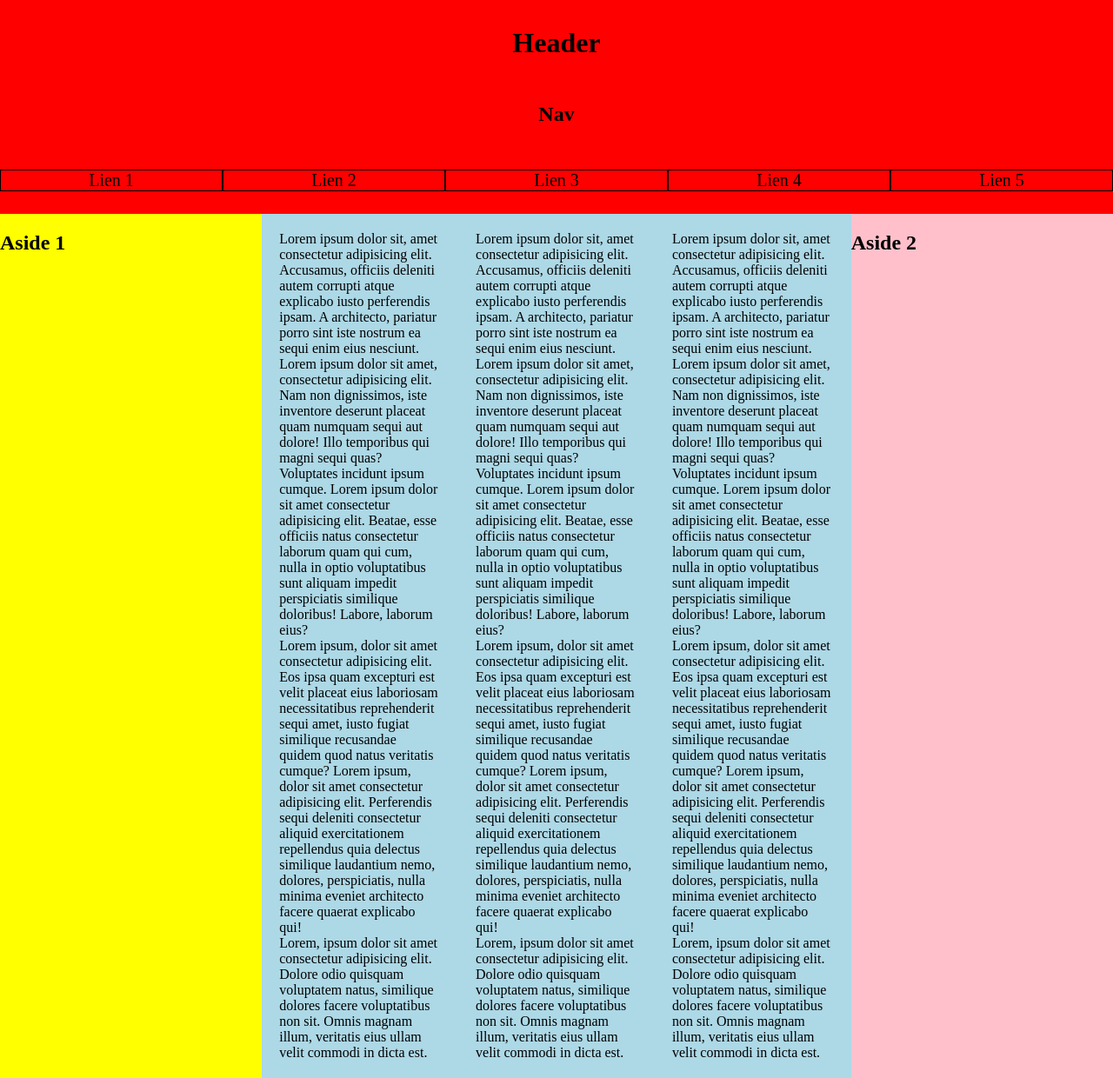
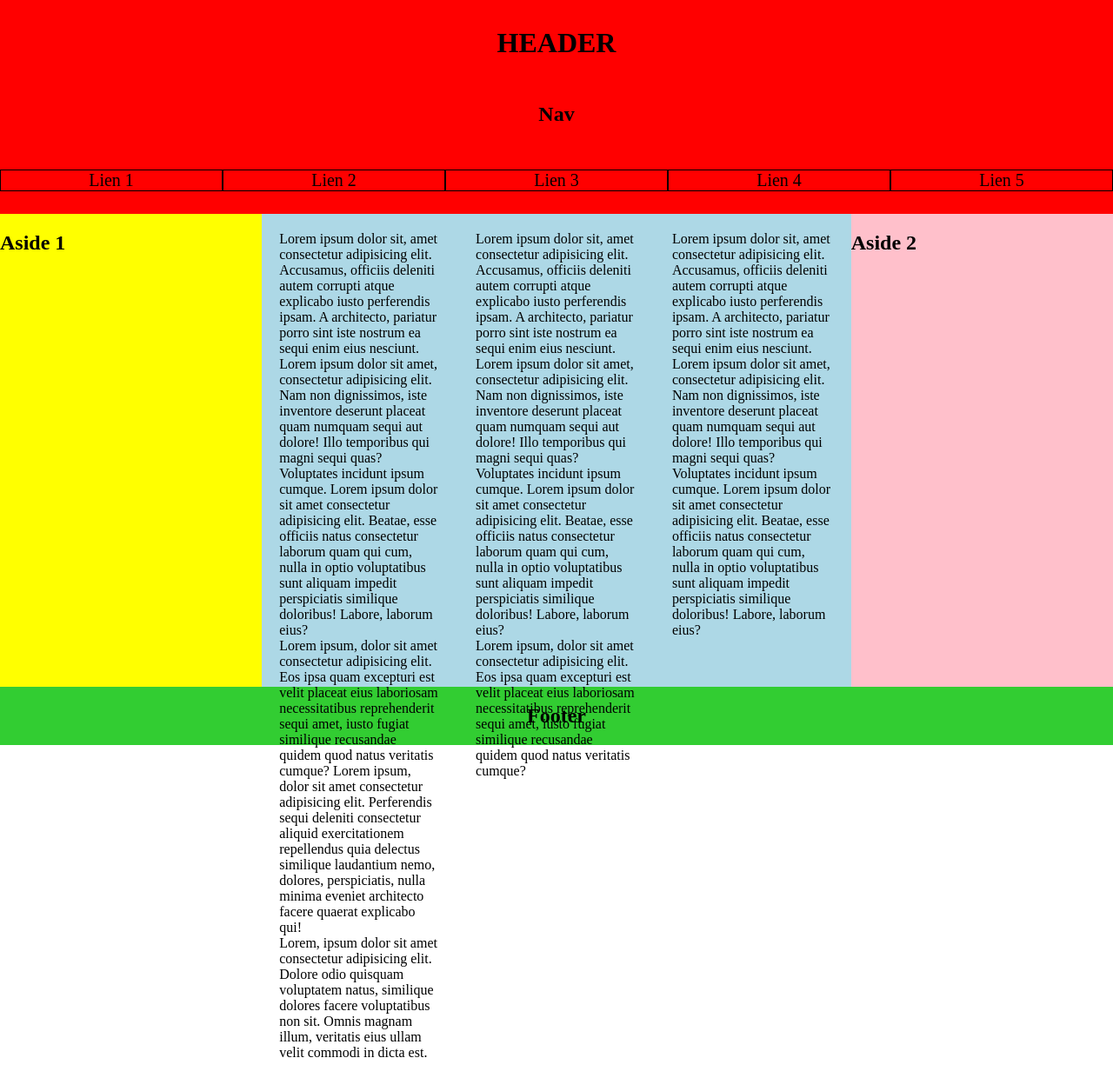
Before and after one commit to the-jey/Flexbox, a plain HTML site: page index.html in a window 1280 px wide. Shown: the top 1240 px of the page at 87% size. Drawn offline with Linux system fonts and the light colour scheme.

Commit message:
finish footer

```diff
--- a/index.html
+++ b/index.html
@@ -39,8 +39,6 @@
         Lorem ipsum dolor sit amet, consectetur adipisicing elit. Nam non dignissimos, iste inventore deserunt placeat quam numquam sequi aut dolore! Illo temporibus qui magni sequi quas? Voluptates incidunt ipsum cumque.
         Lorem ipsum dolor sit amet consectetur adipisicing elit. Beatae, esse officiis natus consectetur laborum quam qui cum, nulla in optio voluptatibus sunt aliquam impedit perspiciatis similique doloribus! Labore, laborum eius?<br>
         Lorem ipsum, dolor sit amet consectetur adipisicing elit. Eos ipsa quam excepturi est velit placeat eius laboriosam necessitatibus reprehenderit sequi amet, iusto fugiat similique recusandae quidem quod natus veritatis cumque?
-        Lorem ipsum, dolor sit amet consectetur adipisicing elit. Perferendis sequi deleniti consectetur aliquid exercitationem repellendus quia delectus similique laudantium nemo, dolores, perspiciatis, nulla minima eveniet architecto facere quaerat explicabo qui!<br>
-        Lorem, ipsum dolor sit amet consectetur adipisicing elit. Dolore odio quisquam voluptatem natus, similique dolores facere voluptatibus non sit. Omnis magnam illum, veritatis eius ullam velit commodi in dicta est.
       </p>
     </article>
     <article>
@@ -48,9 +46,6 @@
         Lorem ipsum dolor sit, amet consectetur adipisicing elit. Accusamus, officiis deleniti autem corrupti atque explicabo iusto perferendis ipsam. A architecto, pariatur porro sint iste nostrum ea sequi enim eius nesciunt.
         Lorem ipsum dolor sit amet, consectetur adipisicing elit. Nam non dignissimos, iste inventore deserunt placeat quam numquam sequi aut dolore! Illo temporibus qui magni sequi quas? Voluptates incidunt ipsum cumque.
         Lorem ipsum dolor sit amet consectetur adipisicing elit. Beatae, esse officiis natus consectetur laborum quam qui cum, nulla in optio voluptatibus sunt aliquam impedit perspiciatis similique doloribus! Labore, laborum eius?<br>
-        Lorem ipsum, dolor sit amet consectetur adipisicing elit. Eos ipsa quam excepturi est velit placeat eius laboriosam necessitatibus reprehenderit sequi amet, iusto fugiat similique recusandae quidem quod natus veritatis cumque?
-        Lorem ipsum, dolor sit amet consectetur adipisicing elit. Perferendis sequi deleniti consectetur aliquid exercitationem repellendus quia delectus similique laudantium nemo, dolores, perspiciatis, nulla minima eveniet architecto facere quaerat explicabo qui!<br>
-        Lorem, ipsum dolor sit amet consectetur adipisicing elit. Dolore odio quisquam voluptatem natus, similique dolores facere voluptatibus non sit. Omnis magnam illum, veritatis eius ullam velit commodi in dicta est.
       </p>
     </article>
     <aside>
--- a/style/style.css
+++ b/style/style.css
@@ -6,6 +6,11 @@ body {
   margin: 0;
   padding: 0;
   box-sizing: border-box;
+  overflow: hidden;
+}
+
+h1 {
+  text-transform: uppercase;
 }
 
 ul, li {
@@ -46,6 +51,7 @@ header ul li {
 ----------------------------------------------*/
 
 section {
+  height: 68vh;
   display: flex;
   flex-direction: row;
   background: lightblue;
@@ -72,3 +78,14 @@ section article {
 section article p {
   margin: 20px;
 }
+
+/*----------------------------------------------
+-------------------- FOOTER -------------------
+----------------------------------------------*/
+
+footer {
+  background: limegreen;
+  display: flex;
+  justify-content: center;
+  align-items: center;
+}
```
